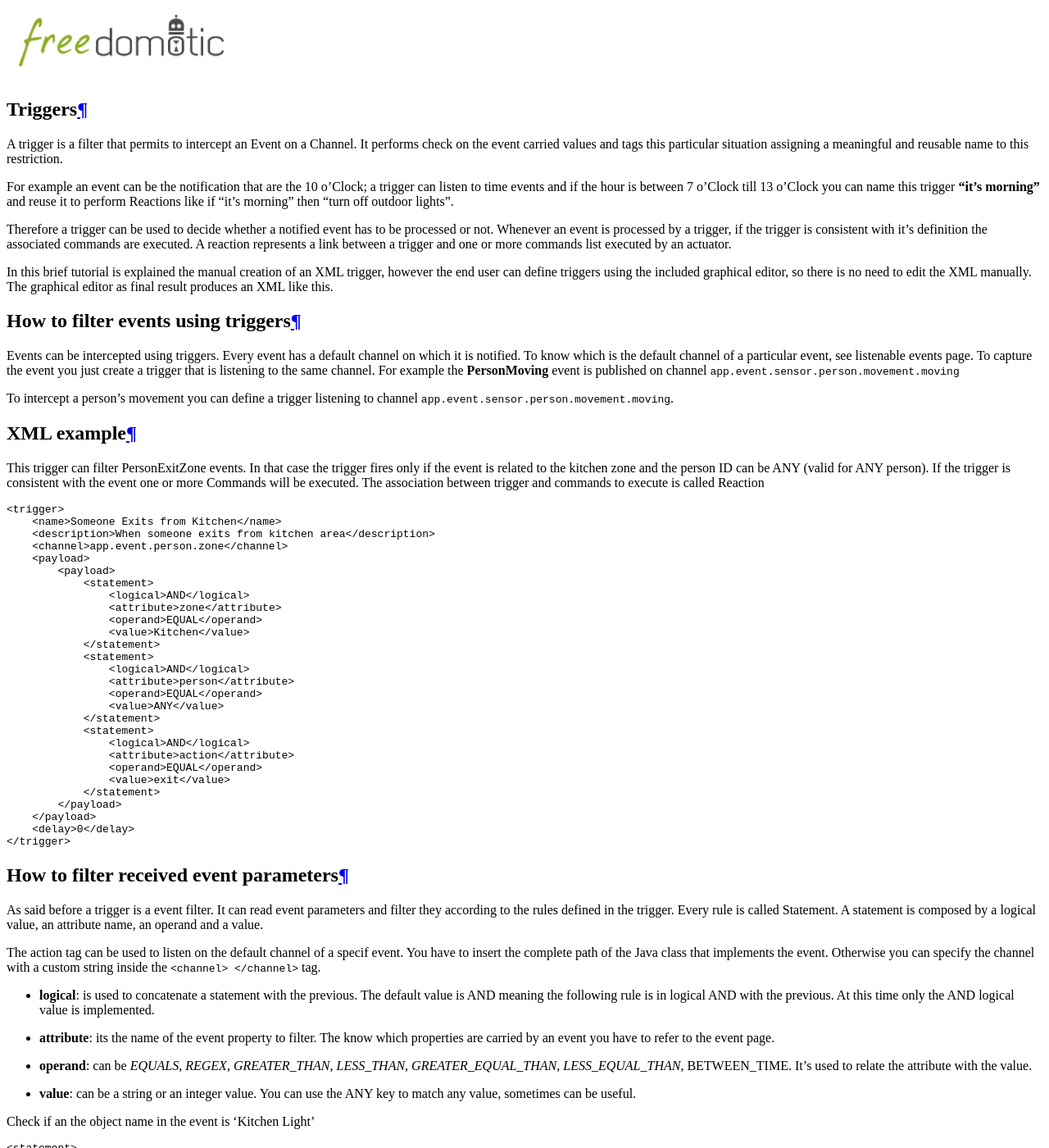
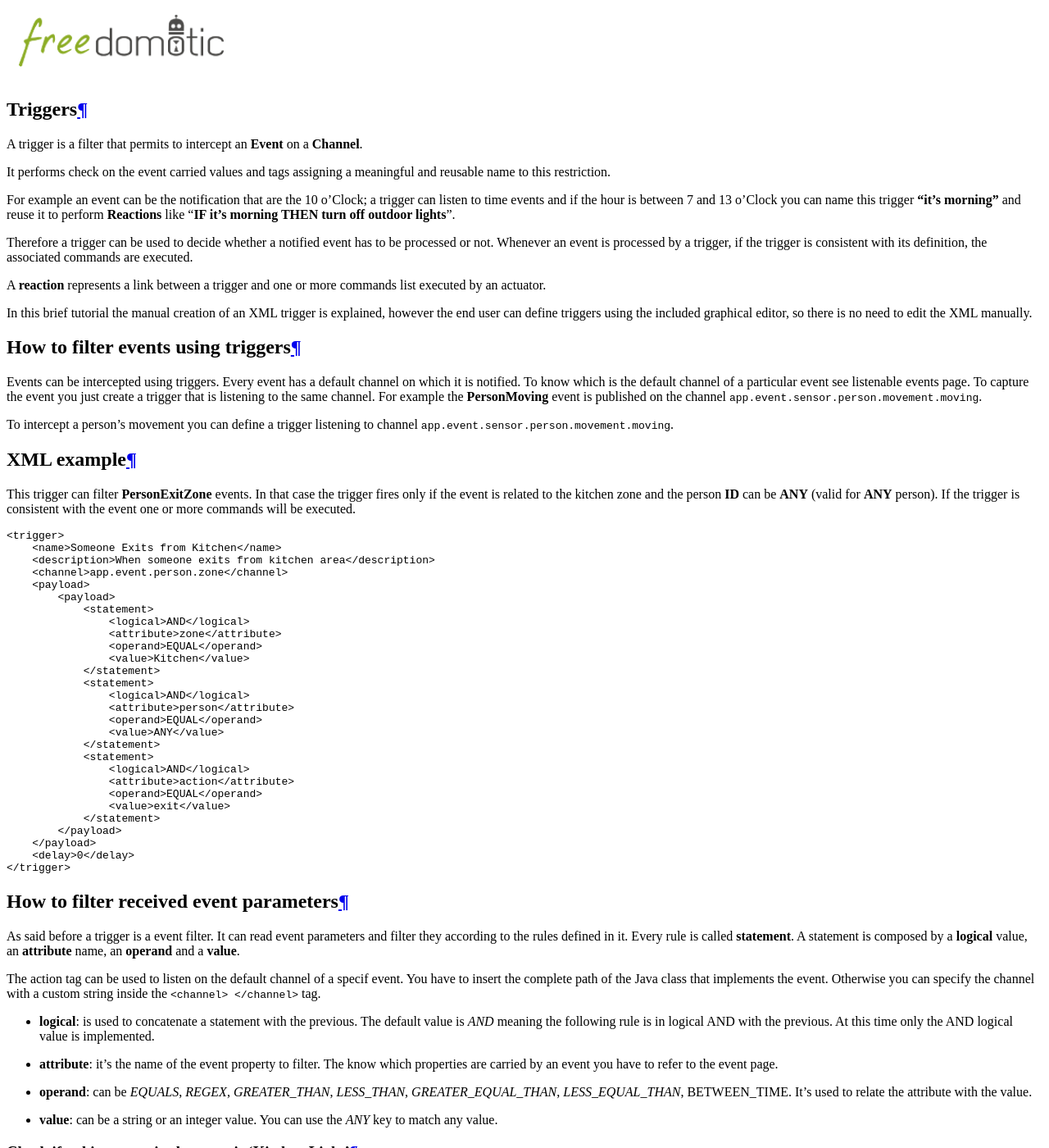
Before and after one commit to freedomotic/fd-developer-manual, a Sphinx documentation site: the page built from docs/source/rules/triggers.rst, in a window 1280 px wide and 1400 px high. Shown: the whole window at 82% size. Built offline with Sphinx 7.4.7, drawn with Linux system fonts in a browser that asks for light colours; pages that are not in the unit, such as notebooks, are missing from menus; comment, search, counter and statistics services are not loaded; some of the changed text lies outside the part shown.

Commit message:
updated rules section

```diff
--- a/docs/source/rules/triggers.rst
+++ b/docs/source/rules/triggers.rst
@@ -2,36 +2,35 @@
 Triggers
 ========
 
-A trigger is a filter that permits to intercept an Event on a Channel.
-It performs check on the event carried values and tags this particular
-situation assigning a meaningful and reusable name to this restriction.
+A trigger is a filter that permits to intercept an **Event** on a **Channel**.
+
+It performs check on the event carried values and tags assigning a meaningful and reusable name to this restriction.
 
 For example an event can be the notification that are the 10 o'Clock; a
-trigger can listen to time events and if the hour is between 7 o'Clock
-till 13 o'Clock you can name this trigger **"it's morning"** and reuse
-it to perform Reactions like if "it's morning" then "turn off outdoor
-lights".
+trigger can listen to time events and if the hour is between 7 and 13 o'Clock you can name this trigger
+**"it's morning"** and reuse it to perform **Reactions** like "**IF it's morning THEN turn off outdoor
+lights**".
 
 Therefore a trigger can be used to decide whether a notified event has
 to be processed or not. Whenever an event is processed by a trigger, if
-the trigger is consistent with it's definition the associated commands
-are executed. A reaction represents a link between a trigger and one or
+the trigger is consistent with its definition, the associated commands
+are executed.
+
+A **reaction** represents a link between a trigger and one or
 more commands list executed by an actuator.
 
-In this brief tutorial is explained the manual creation of an XML
-trigger, however the end user can define triggers using the included
-graphical editor, so there is no need to edit the XML manually. The
-graphical editor as final result produces an XML like this.
+In this brief tutorial the manual creation of an XML
+trigger is explained, however the end user can define triggers using the included
+graphical editor, so there is no need to edit the XML manually.
 
 How to filter events using triggers
 -----------------------------------
 
 Events can be intercepted using triggers. Every event has a default
 channel on which it is notified. To know which is the default channel of
-a particular event, see listenable events page. To capture the event you
+a particular event see listenable events page. To capture the event you
 just create a trigger that is listening to the same channel. For example
-the **PersonMoving** event is published on channel
-``app.event.sensor.person.movement.moving``
+the **PersonMoving** event is published on the channel ``app.event.sensor.person.movement.moving``.
 
 To intercept a person's movement you can define a trigger listening to
 channel ``app.event.sensor.person.movement.moving``.
@@ -39,11 +38,10 @@
 XML example
 -----------
 
-This trigger can filter PersonExitZone events. In that case the trigger
-fires only if the event is related to the kitchen zone and the person ID
-can be ANY (valid for ANY person). If the trigger is consistent with the
-event one or more Commands will be executed. The association between
-trigger and commands to execute is called Reaction
+This trigger can filter **PersonExitZone** events. In that case the trigger
+fires only if the event is related to the kitchen zone and the person **ID**
+can be **ANY** (valid for **ANY** person). If the trigger is consistent with the
+event one or more commands will be executed.
 
 .. code:: xml
 
@@ -80,9 +78,9 @@
 ---------------------------------------
 
 As said before a trigger is a event filter. It can read event parameters
-and filter they according to the rules defined in the trigger. Every
-rule is called Statement. A statement is composed by a logical value, an
-attribute name, an operand and a value.
+and filter they according to the rules defined in it. Every
+rule is called **statement**. A statement is composed by a **logical** value, an
+**attribute** name, an **operand** and a **value**.
 
 The action tag can be used to listen on the default channel of a specif
 event. You have to insert the complete path of the Java class that
@@ -90,19 +88,20 @@
 custom string inside the ``<channel> </channel>`` tag.
 
 -  **logical**: is used to concatenate a statement with the previous.
-   The default value is AND meaning the following rule is in logical AND
+   The default value is *AND* meaning the following rule is in logical AND
    with the previous. At this time only the AND logical value is
    implemented.
--  **attribute**: its the name of the event property to filter. The know
+-  **attribute**: it's the name of the event property to filter. The know
    which properties are carried by an event you have to refer to the
    event page.
 -  **operand**: can be *EQUALS*, *REGEX*, *GREATER\_THAN*, *LESS\_THAN*,
    *GREATER\_EQUAL\_THAN*, *LESS\_EQUAL\_THAN*, BETWEEN\_TIME. It's used
    to relate the attribute with the value.
--  **value**: can be a string or an integer value. You can use the ANY
-   key to match any value, sometimes can be useful.
+-  **value**: can be a string or an integer value. You can use the *ANY*
+   key to match any value.
 
-Check if an the object name in the event is 'Kitchen Light'
+Check if a thing name in the event is 'Kitchen Light'
+~~~~~~~~~~~~~~~~~~~~~~~~~~~~~~~~~~~~~~~~~~~~~~~~~~~~~
 
 .. code:: xml
 
@@ -113,7 +112,8 @@
       <value>Kitchen Light</value>
     </statement>
 
-Check if the object type in the event is an electric device
+Check if the thing type in the event is an electric device
+~~~~~~~~~~~~~~~~~~~~~~~~~~~~~~~~~~~~~~~~~~~~~~~~~~~~~~~~~~
 
 .. code:: xml
 
@@ -125,6 +125,7 @@
     </statement>
 
 Check if the temperture in the event is strictly greater than 20°C
+~~~~~~~~~~~~~~~~~~~~~~~~~~~~~~~~~~~~~~~~~~~~~~~~~~~~~~~~~~~~~~~~~~
 
 .. code:: xml
 
@@ -135,8 +136,8 @@
       <value>20</value>
     </statement>
 
-Check if the given time (format: HH:mm:ss) is between the specified time
-interval (format: HH:mm:ss-HH:mm:ss)
+Check if the given time (format: HH:mm:ss) is between the specified time interval (format: HH:mm:ss-HH:mm:ss)
+~~~~~~~~~~~~~~~~~~~~~~~~~~~~~~~~~~~~~~~~~~~~~~~~~~~~~~~~~~~~~~~~~~~~~~~~~~~~~~~~~~~~~~~~~~~~~~~~~~~~~~~~~~~~~
 
 .. code:: xml
 
@@ -150,54 +151,56 @@
 Max execution limit and flood control
 -------------------------------------
 
-Every trigger has a max-executions parameter which defines how many
+Every trigger has a **max-executions** parameter which defines how many
 times this trigger can fire. This counter is reset on Freedomotic start
-up. If the value is -1 this trigger has no max executions limit
+up. If the value is -1 this trigger has no max executions limit.
 
-Another property if suspension-time which defines for how many
+Another property if **suspension-time** which defines for how many
 milliseconds this trigger is disabled after firing. The trigger cannot
-fire again until it's suspension time is finished. Every trigger has a
-standard suspension time of 100ms which can be overwrited if needed
+fire again until its suspension time is finished. Every trigger has a
+standard suspension time of 100ms which can be overwritten if needed
 setting a lower value.
 
 Listening to Channels with wildcard paths
 -----------------------------------------
 
 This feature is applicable only if you insert the custom channel path as
-a string in the [code] [/code] tag.
+a string in the ``[code] [/code]`` tag.
 
 For example if a sensor generates events on channel
 ``app.events.sensors.moving.person.P003`` a trigger can listen to this
 particular event to receive details about person P003’s movements.
+
 Otherwise if the trigger listens to
 ``app.events.sensors.moving.person.∗`` it will receive information about
 the movement of all people detected in the environment.
 
 The wildcard semantic is as follows:
 
--  period (.) is used to separate names in a path
--  asterisk (\*) is used to match any name in a path
--  greater than sign (>) is used to recursively match any destination
-   starting from this name
+-  **period (.)** is used to separate names in a path
+-  **asterisk (\*)** is used to match any name in a path
+-  **greater than sign (>)** is used to recursively match any destination starting from this name
 
 Trigger scripting
 -----------------
 
-TODO example at
+TODO ADD EXAMPLES TAKEN FROM
+
 https://github.com/freedomotic/freedomotic/blob/master/framework/freedomotic-core/src/test/java/com/freedomotic/core/ResolverTest.java
 
 Deploy of a trigger
 -------------------
 
 Triggers are deployed in the *FREEDOMOTIC\_ROOT/data/trg* folder. They
-are files with .xtrg extension. Triggers in this folder are loaded at
-Freedomotic startup. In the console you can have a view of the loaded
-triggers and the channel on which they are listening.
+are files with **.xtrg** extension and are loaded at Freedomotic startup.
+
+In the console you can have a view of the loaded triggers and the channel on which they are listening.
 
 Examples
 --------
 
-An object of type Electric Device is clicked
+A thing of type Electric Device is clicked
+~~~~~~~~~~~~~~~~~~~~~~~~~~~~~~~~~~~~~~~~~~
 
 .. code:: xml
 
@@ -224,10 +227,10 @@
       <persistence>true</persistence>
     </trigger>
 
-This trigger will listen (and filter) events of types ObjectReceiveClick
-because they are sent on channel
-*app.event.sensor.object.behavior.clicked* This are the received
-parameters that can be used in the trigger above
+This trigger will listen (and filter) events of types **ObjectReceiveClick**
+because they are sent on channel ``app.event.sensor.object.behavior.clicked``
+
+These are the received parameters that can be used in the trigger above
 
 -  date.day.name EQUALS Thursday
 -  date.day EQUALS 4
```
Also changed, not shown: docs/source/rules/automations.rst (+18 -14 lines), docs/source/rules/events.rst (+10 -12 lines).
